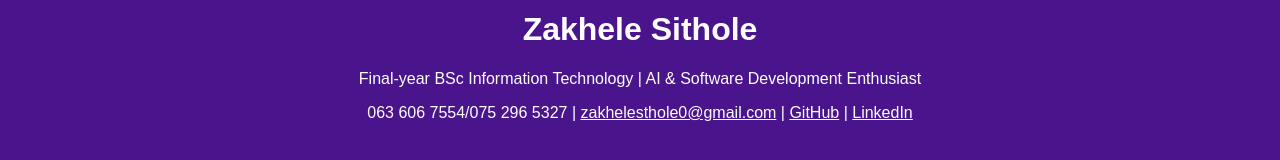
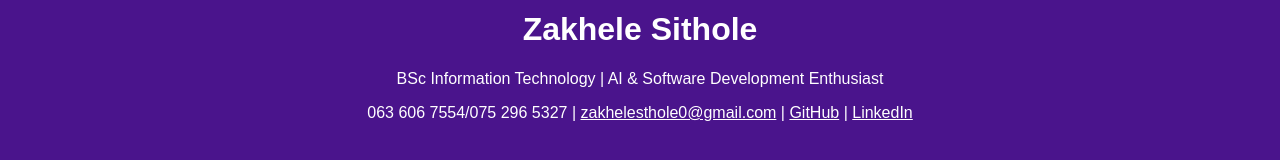
Before and after one commit to zakhelesithole/portfolio, a plain HTML site: page index.html in a window 1280 px wide. Shown: the part 188-348 px from the top of the page. Drawn offline with Linux system fonts and the light colour scheme.

Commit message:
Update index.html

```diff
--- a/index.html
+++ b/index.html
@@ -81,7 +81,7 @@
   <header>
     <img src="zak.png" alt="Zakhele Sithole">
     <h1>Zakhele Sithole</h1>
-    <p>Final-year BSc Information Technology | AI & Software Development Enthusiast</p>
+    <p>BSc Information Technology | AI & Software Development Enthusiast</p>
     <p>063 606 7554/075 296 5327 | <a href="mailto:zakhelesthole0@gmail.com" style="color:white;">zakhelesthole0@gmail.com</a> |
       <a href="https://github.com/zakhelesithole" target="_blank" style="color:white;">GitHub</a> |
       <a href="https://linkedin.com/in/zakhele-sthole-087820376" target="_blank" style="color:white;">LinkedIn</a>
```
